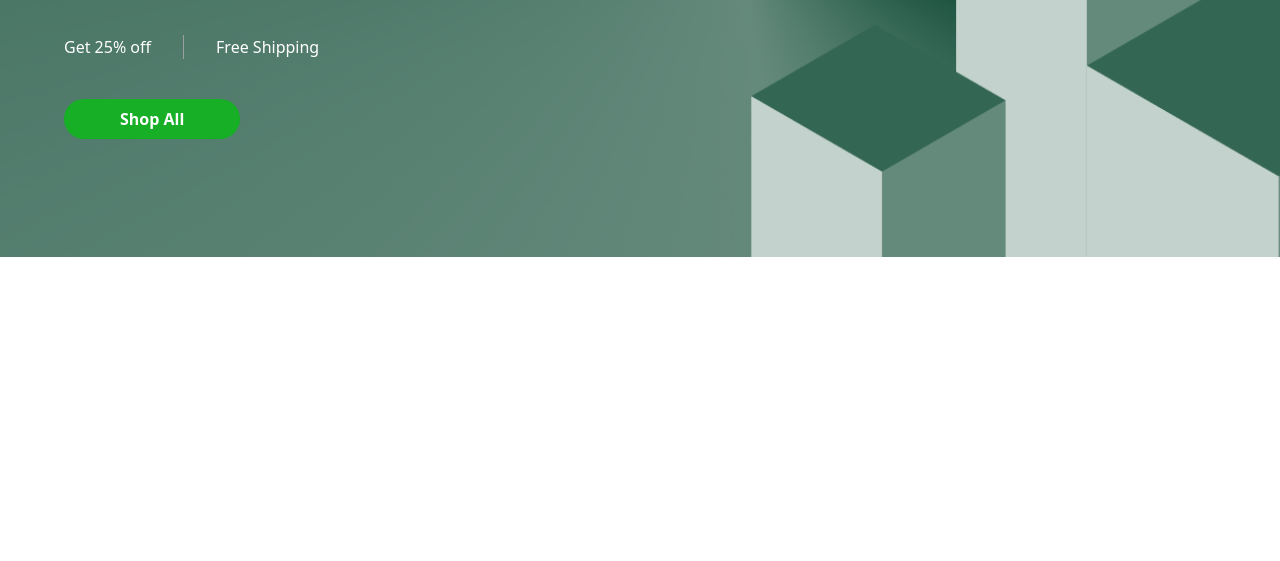
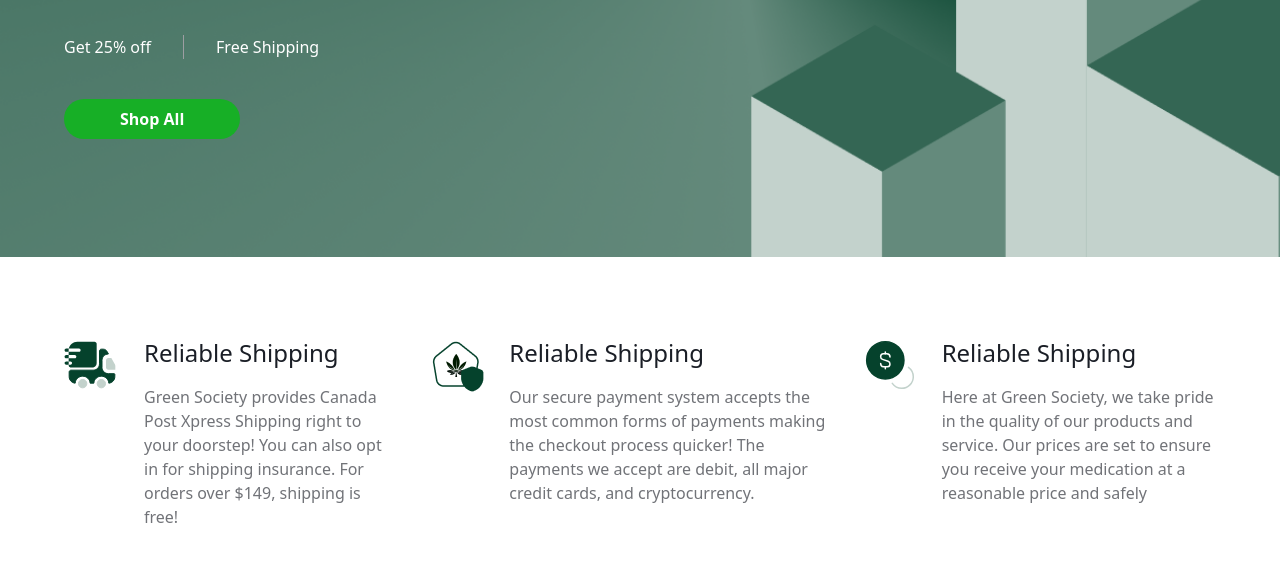
Before and after one commit to hazhirmohammadi/mari-shop, a website built with Vite: page index.html in a window 1280 px wide. Shown: the part 650-1211 px from the top of the page. Before the commit the page ends 907 px from the top, so only its background shows below. Built offline with nearby package versions, Linux system fonts and the light colour scheme.

Commit message:
Style: i added Services section

```diff
--- a/main.js
+++ b/main.js
@@ -2,7 +2,7 @@ import './style.css';
 import {Style} from "./style.js";
 import {Pak1,Pak3,Pak2,BgHeader} from "./public/assets/images";
 import { setupCounter } from './counter.js'
-import {Logo, searchIcon, cartShop, menuIcon, LogoSm} from "./public/assets/icons/index.js";
+import {Logo, searchIcon, cartShop, menuIcon, LogoSm, truckFast, safeHome, coin} from "./public/assets/icons/index.js";
 
 document.querySelector('#app').innerHTML = `
   <body class="h-full ${Style.maximumSize}">
@@ -101,8 +101,43 @@ document.querySelector('#app').innerHTML = `
             </div>
         </div>
         <!--Services-->
-        <div>
+        <div class="${Style.paddingX} ${Style.paddingY}">
+              <div class="flex md:flex-row flex-col lg:gap-x-8 gap-y-8">
 
+                  <div class="flex flex-row gap-x-6">
+                       <img src="${truckFast}"  class="h-fit max-sm:w-[32px] max-sm:h-[32px]" alt="truckFast">
+                      <div class="flex flex-col ">
+                         <span class="text-2xl text-[#1A1E26] font-medium mb-4 text-left">Reliable Shipping</span>
+                         <p class="text-[#717378] text-base font-normal leading-6">
+                             Green Society provides Canada Post Xpress Shipping right to your doorstep!
+                             You can also opt in for shipping insurance. For orders over $149, shipping is free!
+                         </p>
+                      </div>
+                  </div>
+
+                  <div class="flex flex-row gap-x-6">
+                       <img src="${safeHome}" class="h-fit max-sm:w-[36px] max-sm:h-[36px]" width="56" height="56" alt="truckFast">
+                      <div class="flex flex-col ">
+                         <span class="text-2xl text-[#1A1E26] font-medium mb-4 text-left">Reliable Shipping</span>
+                         <p class="text-[#717378] text-base font-normal leading-6">
+                             Our secure payment system accepts the most common forms of payments making the checkout process quicker!
+                             The payments we accept are debit, all major credit cards, and cryptocurrency.
+                         </p>
+                      </div>
+                  </div>
+
+                  <div class="flex flex-row gap-x-6">
+                       <img src="${coin}" class="h-fit max-sm:w-[36px] max-sm:h-[36px]" alt="truckFast">
+                      <div class="flex flex-col ">
+                         <span class="text-2xl text-[#1A1E26] font-medium mb-4 text-left">Reliable Shipping</span>
+                         <p class="text-[#717378] text-base font-normal leading-6">
+                             Here at Green Society, we take pride in the quality of our products and service.
+                             Our prices are set to ensure you receive your medication at a reasonable price and safely
+                         </p>
+                      </div>
+                  </div>
+
+              </div>
         </div>
     </header>
 
--- a/style.js
+++ b/style.js
@@ -1,4 +1,5 @@
 export const Style = {
    paddingX: "lg:px-[64px] px-6",
+   paddingY:"lg:py-20 py-16",
    maximumSize: "max-w-[1440px] mx-auto"
 }
```
Also changed, not shown: about.html (+15 -2 lines), public/assets/icons/index.js (+6 -1 lines), public/assets/icons/coin.svg (added), public/assets/icons/safe-home.png (added), public/assets/icons/truck-fast.svg (added).
